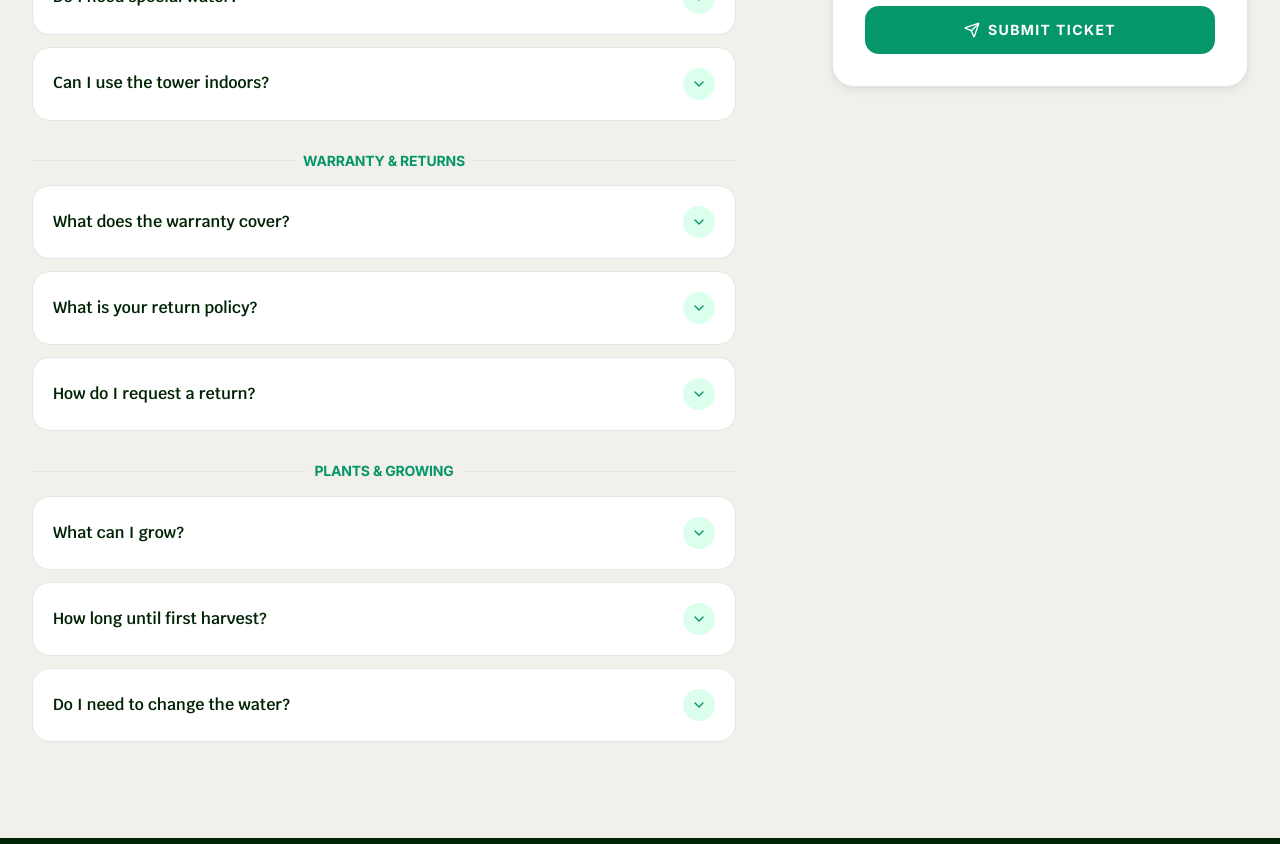
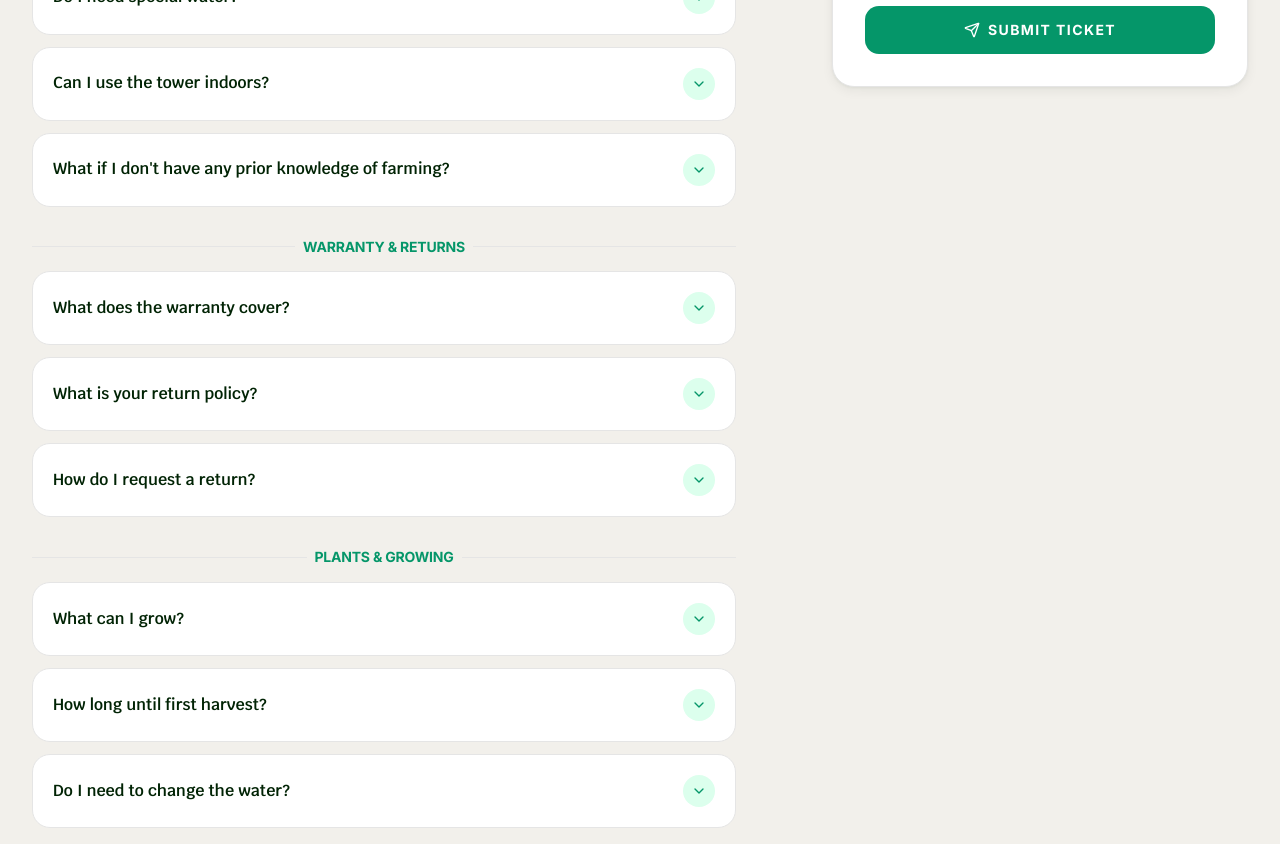
Before and after one commit to Rohansunwar5/urbanvana-revamp-client-, a Next.js app: page /support in a window 1280 px wide. Shown: the part 1340-2184 px from the top of the page. Built offline with nearby package versions, Linux system fonts and the light colour scheme; no server answers; the database is empty.

Commit message:
updated content

```diff
--- a/app/support/page.tsx
+++ b/app/support/page.tsx
@@ -36,11 +36,15 @@ const FAQS = [
       },
       {
         question: 'Do I need special water?',
-        answer: 'Regular tap water works. If your water is very hard, we recommend a basic TDS check. Our nutrient guide includes water preparation tips.',
+        answer: 'Use water below 100 ppm. 4 hour of sunlight is required.',
       },
       {
         question: 'Can I use the tower indoors?',
         answer: 'Yes! All towers work indoors near a sunny window. The CityTower XL 60 has an optional full-spectrum LED light kit for year-round indoor growing.',
+      },
+      {
+        question: "What if I don't have any prior knowledge of farming?",
+        answer: 'Don\u2019t worry, we\u2019ve got you completely covered! Our system is designed to be incredibly easy to maintain, even for absolute beginners. To ensure your success, we provide a comprehensive setup manual, step-by-step video guides, and dedicated phone assistance to walk you through everything. You\u2019re in safe hands!',
       },
     ],
   },
@@ -53,7 +57,7 @@ const FAQS = [
       },
       {
         question: 'What is your return policy?',
-        answer: 'Returns are accepted within 15 days for unused items in original condition. Defective or damaged items are eligible for replacement or refund per our policy.',
+        answer: 'Returns are accepted within 5 days for unused items in original condition. Defective or damaged items are eligible for replacement or refund per our policy.',
       },
       {
         question: 'How do I request a return?',
```
